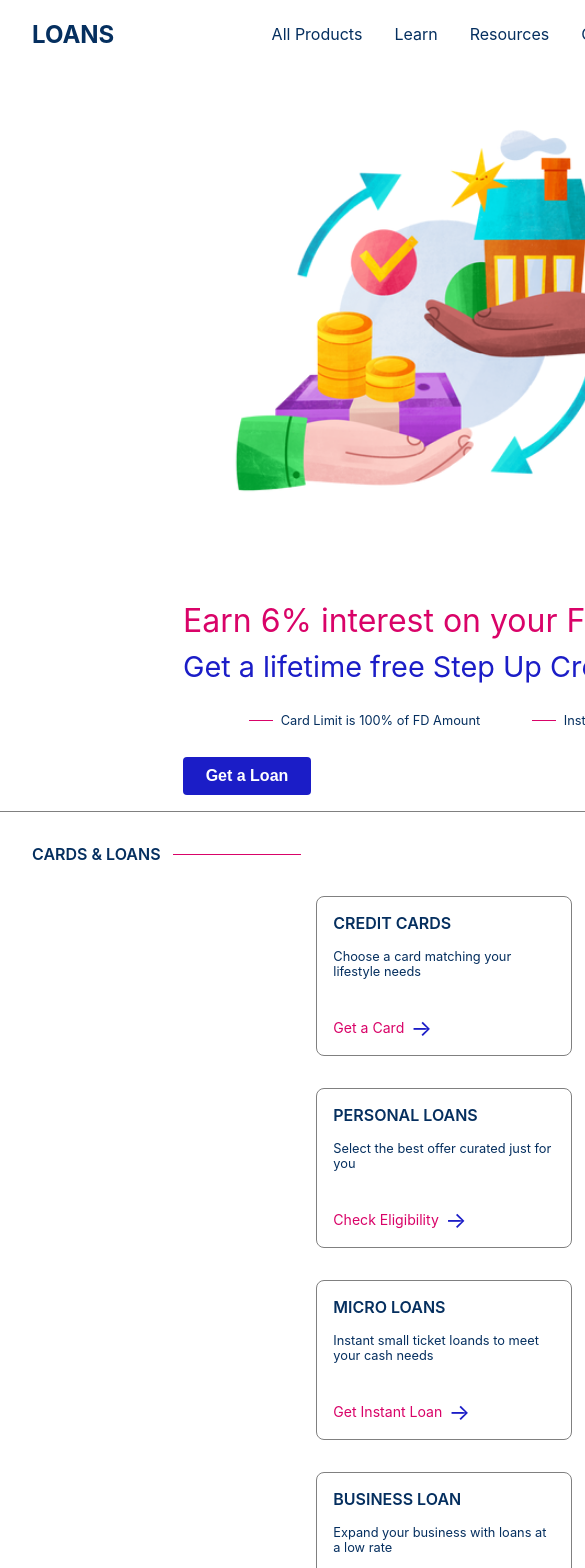
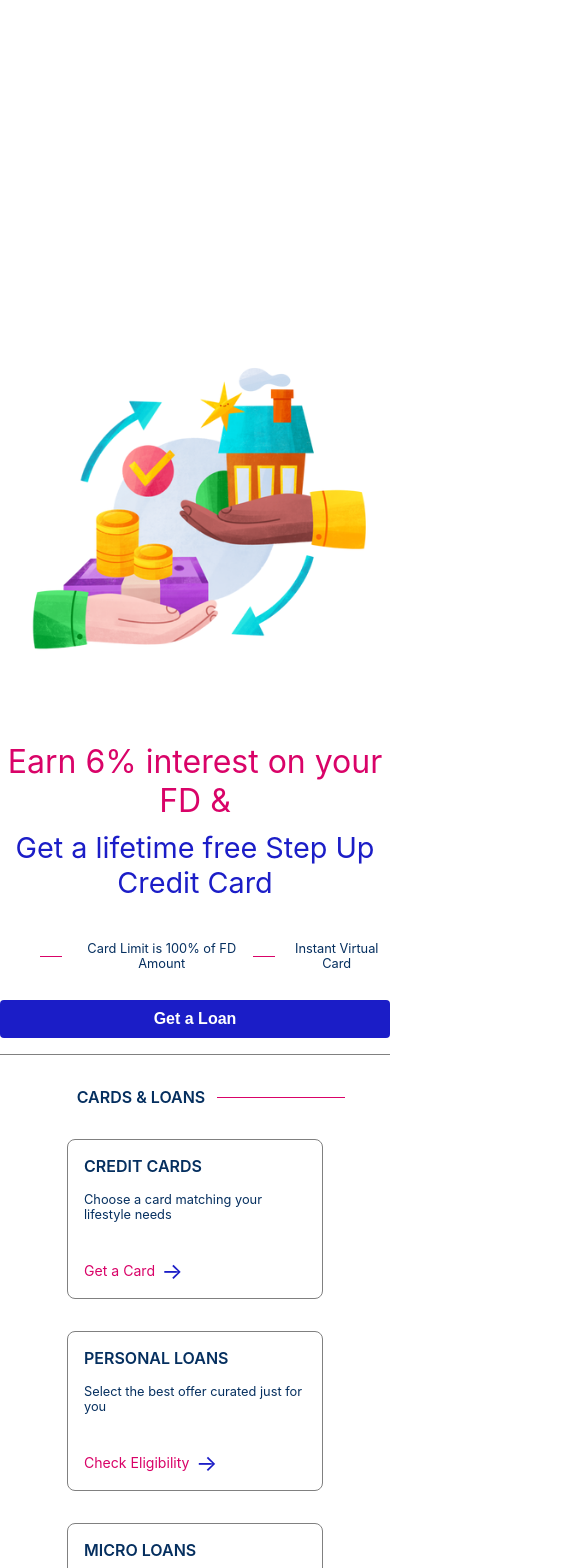
Before and after one commit to KokoBell/loan-website, a Next.js app: page / in a window 390 px wide. Shown: the top 1568 px of the page, 585 px wide, since content can reach past the window. Built offline with nearby package versions, Linux system fonts and the light colour scheme.

Commit message:
Responsive touch ups

```diff
--- a/components/list_section.js
+++ b/components/list_section.js
@@ -2,8 +2,8 @@ import styles from '../styles/ListSection.module.css'
 import Image from 'next/image'
 
 const ListSection = (props) => {
-    return (<div className={styles.list_section}>
-        {props.right ? <>
+    return (<>
+        {props.right ? <div className={styles.list_section}>
             <div className={styles.left_image}>
                 <Image
                     height={338}
@@ -24,7 +24,7 @@ const ListSection = (props) => {
                     <a href={props.url ? props.url : "/"}>{props.link_text ? props.link_text : "Link text goes here"}</a><span className={styles.arrow}>&rarr;</span>
                 </p>
             </div>
-        </> : <>
+        </div> : <div className={styles.left_image}>
             <div className={styles.list_wrapper}>
                 <p className={styles.headline}>{props.headline}</p>
                 <ul className={styles.list_items}>
@@ -45,8 +45,8 @@ const ListSection = (props) => {
                     src={props.source}
                 />
             </div>
-        </>}
-    </div>
+        </div>}
+    </>
     )
 }
 
--- a/pages/index.js
+++ b/pages/index.js
@@ -1,5 +1,6 @@
 import Head from 'next/head'
 import Image from 'next/image'
+import { useEffect } from 'react'
 import Button from '../components/button'
 import Card from '../components/card'
 import FlatCard from '../components/flat_card'
@@ -14,6 +15,19 @@ export default function Home() {
   const hero_items = ['Card Limit is 100% of FD Amount', 'Instant Virtual Card']
   const first_section_list = ['Credit Card on Fixed Deposit', 'Card Limit Equal to FD Amount', 'Helps Build Credit Score']
 
+  useEffect(() => {
+    var prevScrollpos = window.pageYOffset;
+    window.onscroll = function () {
+      var currentScrollPos = window.pageYOffset;
+      if (prevScrollpos > currentScrollPos) {
+        document.getElementById("navbar").style.top = "0";
+      } else {
+        document.getElementById("navbar").style.top = "-500px";
+      }
+      prevScrollpos = currentScrollPos;
+    }
+  })
+
   return (
     <div className={styles.container}>
       <Head>
@@ -23,13 +37,13 @@ export default function Home() {
         <link rel="icon" href="/favicon.ico" />
       </Head>
 
-      <nav className={styles.navbar}>
+      <nav className={styles.navbar} id="navbar">
         <h1 className={styles.nav_logo}> LOANS </h1>
-        <div className={styles.nav_links}>
-        <p className={styles.nav_link}> All Products </p>
-        <p className={styles.nav_link}> Learn </p>
-        <p className={styles.nav_link}> Resources </p>
-        <p className={styles.nav_link}> Contact </p>
+        <div className={styles.nav_links} >
+          <p className={styles.nav_link}> All Products </p>
+          <p className={styles.nav_link}> Learn </p>
+          <p className={styles.nav_link}> Resources </p>
+          <p className={styles.nav_link}> Contact </p>
         </div>
         <h1 className={styles.signup}> Sign Up </h1>
       </nav>
--- a/styles/Heading.module.css
+++ b/styles/Heading.module.css
@@ -16,3 +16,21 @@
     display: block;
     margin-left: 12px;
 }
+
+@media (max-width: 1200px) {
+    .text {
+        display: flex;
+        text-align: center;
+        justify-content: center;
+        align-items: center;
+    }
+}
+
+@media (max-width: 650px) {
+    .text {
+        display: flex;
+        text-align: center;
+        justify-content: center;
+        align-items: center;
+    }
+}
--- a/styles/Home.module.css
+++ b/styles/Home.module.css
@@ -1,6 +1,19 @@
 .container {
   padding: 0;
-  display: grid;
+  max-width: 100vw;
+}
+
+.navbar {
+  position: fixed;
+  top: 0;
+  z-index: 1;
+  background-color: white;
+  width: 100%;
+  color: #052F5F;
+  display: flex;
+  align-items: center;
+  justify-content: space-between;
+  transition: 1s ease-in-out;
 }
 
 .nav_logo {
@@ -15,14 +28,6 @@
   padding-right: 2rem;
   padding-left: 2rem;
   color: #052F5F;
-}
-
-.navbar {
-  width: 100%;
-  color: #052F5F;
-  display: flex;
-  align-items: center;
-  justify-content: space-between;
 }
 
 .nav_links {
@@ -49,7 +54,7 @@
   flex-direction: row;
   justify-content: center;
   align-items: center;
-  margin-top: 0;
+  margin-top: 4rem;
   padding-top: 0;
   border-bottom: 0.2px solid gray;
 }
@@ -89,12 +94,6 @@
   display: block;
   margin-right: 8px;
 }
-
-/* .card_section {
-  display: grid;
-  grid-template-columns: repeat(4, 1fr);
-  padding-left: 2rem;
-} */
 
 .card_section {
   display: flex;
@@ -175,6 +174,18 @@
 }
 
 @media (max-width: 1200px) {
+  .container {
+    max-width: 100vw;
+  }
+
+  .nav_links {
+    top: 70px;
+    gap: 0;
+    flex-direction: column;
+    background-color: white;
+    text-align: center;
+  }
+
   .hero {
     display: flex;
     flex-direction: column;
@@ -182,6 +193,13 @@
     align-items: center;
     border-bottom: 0.2px solid gray;
     padding-bottom: 2rem;
+    margin-top: 12rem;
+  }
+
+  .text_wrapper {
+    display: flex;
+    flex-direction: column;
+    text-align: center;
   }
 
   .card_section {
@@ -189,9 +207,38 @@
     grid-template-columns: repeat(2, 0.8fr);
     padding-left: 2rem;
   }
+
+  .achievements {
+    padding-left: 2rem;
+    display: flex;
+    flex-direction: row;
+    flex-wrap: wrap;
+    justify-content: center;
+  }
+
+  .attributes_wrapper {
+    display: flex;
+    flex-direction: column;
+    justify-content: center;
+  }
+
+  .attributes {
+    display: flex;
+    flex-direction: column;
+    flex-wrap: wrap;
+  }
 }
 
 @media (max-width: 650px) {
+  .container {
+    max-width: 100vw;
+  }
+
+  .navbar {
+    display: flex;
+    flex-direction: column;
+  }
+
   .hero {
     display: flex;
     flex-direction: column;
@@ -199,6 +246,19 @@
     align-items: center;
     border-bottom: 0.2px solid gray;
     padding-bottom: 1rem;
+    margin-top: 20rem;
+  }
+
+  .left_headline {
+    display: flex;
+    justify-content: center;
+    text-align: center;
+  }
+
+  .text_wrapper {
+    display: flex;
+    flex-direction: column;
+    text-align: center;
   }
 
   .card_section {
@@ -207,6 +267,24 @@
     align-items: center;
     padding-left: 2rem;
   }
+
+  .attributes_wrapper {
+    display: flex;
+    flex-direction: column;
+    align-items: center;
+  }
+
+  .attributes {
+    display: flex;
+    flex-direction: column;
+    flex-wrap: wrap;
+  }
+
+  .left_headline {
+    display: flex;
+    justify-content: center;
+    text-align: center;
+  }
 }
 
 @media (prefers-color-scheme: dark) {
--- a/styles/IconCard.module.css
+++ b/styles/IconCard.module.css
@@ -24,3 +24,20 @@
 .image_wrapper {
     margin-top: 0;
 }
+
+@media (max-width: 650px) {
+    .card {
+        display: flex;
+        flex-direction: column;
+        justify-content: center;
+    }
+}
+
+@media (max-width: 1200px) {
+    .card {
+        display: flex;
+        flex-direction: column;
+        justify-content: center;
+        align-items: center;
+    }
+}
--- a/styles/ListSection.module.css
+++ b/styles/ListSection.module.css
@@ -36,3 +36,39 @@
 .right_image {
     margin-left: 4rem;
 }
+
+@media (max-width: 650px) {
+    .list_section {
+        display: flex;
+        flex-direction: column;
+    }
+
+    .left_image {
+        display: flex;
+        flex-direction: column-reverse;
+    }
+
+    .list_wrapper {
+        display: flex;
+        flex-direction: column;
+        align-items: center;
+    }
+}
+
+@media (max-width: 1200px) {
+    .list_section {
+        display: flex;
+        flex-direction: column;
+    }
+
+    .left_image {
+        display: flex;
+        flex-direction: column-reverse;
+    }
+
+    .list_wrapper {
+        display: flex;
+        flex-direction: column;
+        align-items: center;
+    }
+}
```
